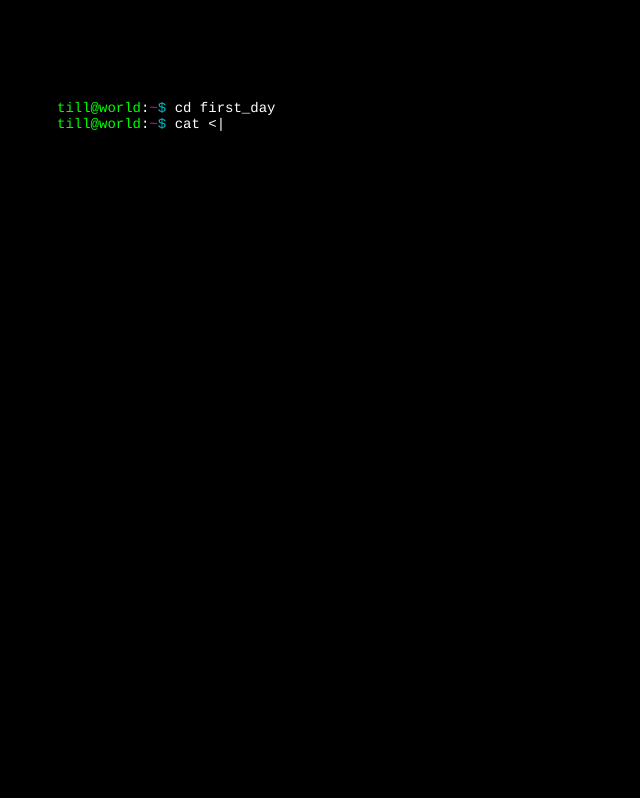
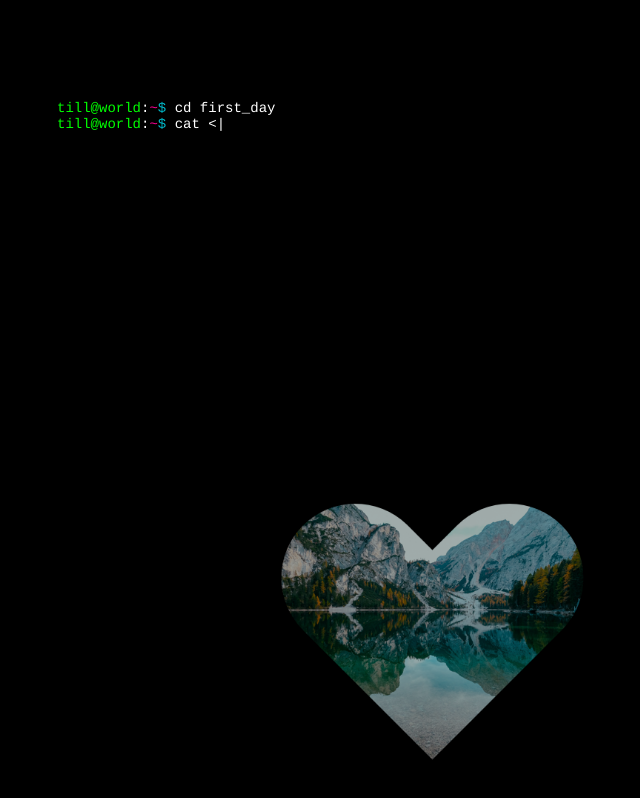
Before and after one commit to LJStroemsdoerfer/birth, a plain HTML site: page index.html in a window 1280 px wide. Shown: the whole page, without its empty margins (208-848 px from the left). Drawn offline with nearby package versions, Linux system fonts and the light colour scheme.

Commit message:
Changed folder structure

```diff
--- a/assets/css/index.css
+++ b/assets/css/index.css
@@ -1,5 +1,5 @@
 body {
-	background-image: url("assets/img/background.png");
+	background-image: url("../img/background.png");
 	background-color: #000;
 	background-size: cover;
 	background-position: center;
```
